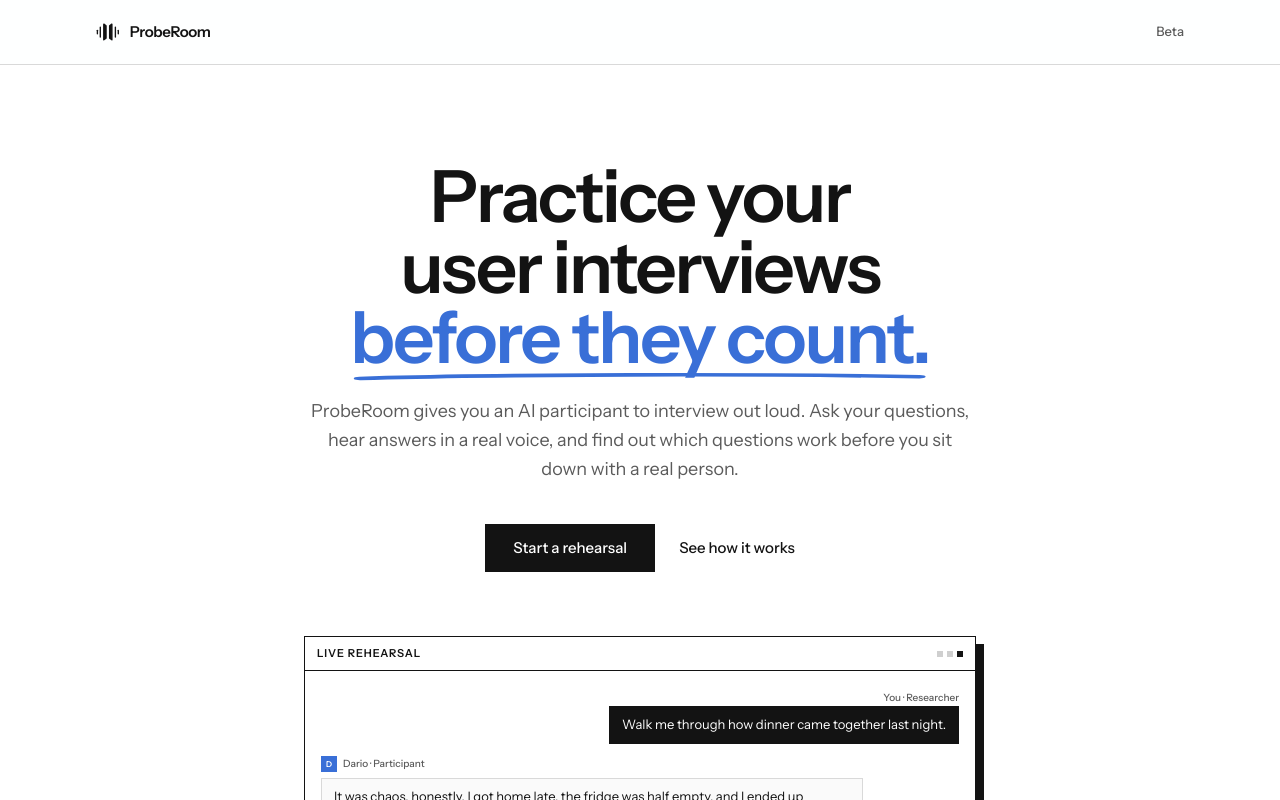
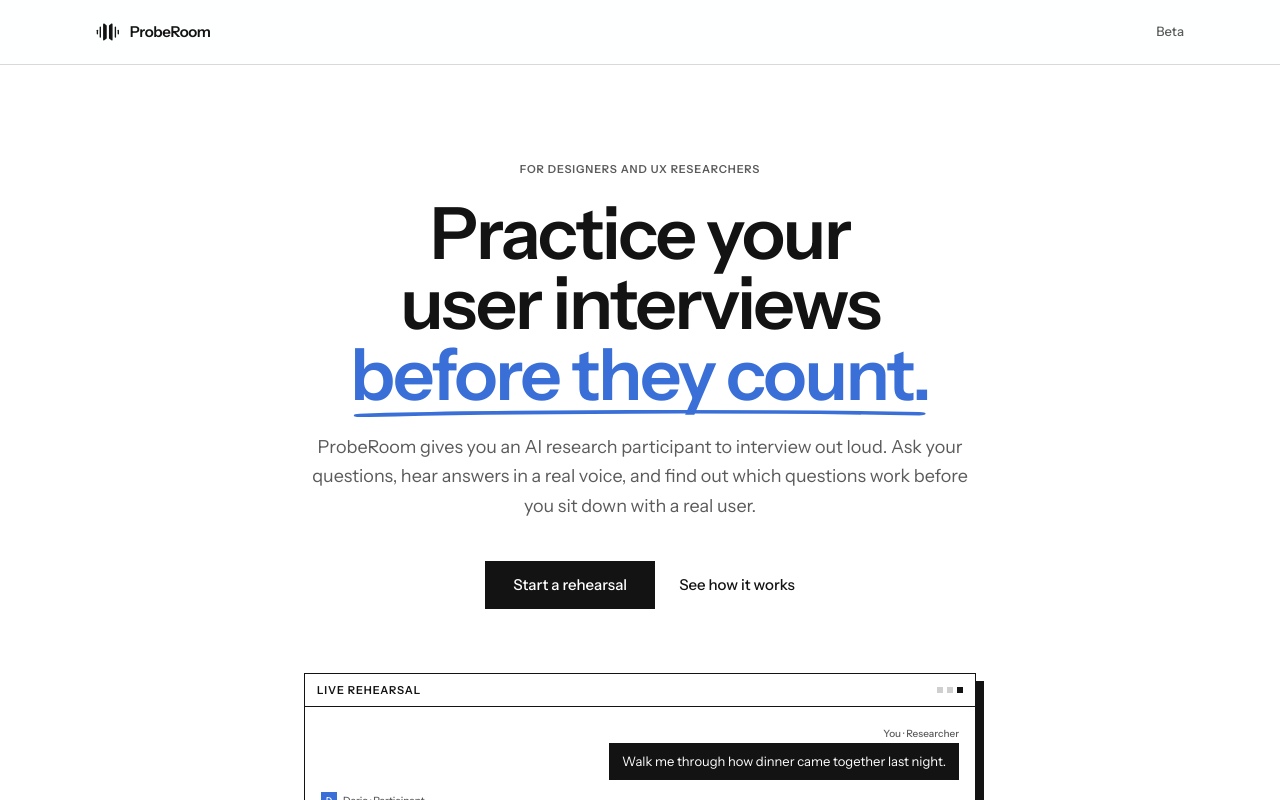
Before and after one commit to rishiashar/Personapilot, a Next.js app: page / in a window 1280 px wide. Shown: the top 800 px of the page. Built offline with nearby package versions, Linux system fonts and the light colour scheme.

Commit message:
copy: make landing explicitly about UX research interviews
Co-Authored-By: Devin AI <158243242+devin-ai-integration[bot]@users.noreply.github.com>

```diff
--- a/app/page.tsx
+++ b/app/page.tsx
@@ -90,7 +90,10 @@ export default function HomePage() {
           data-hero
           className="mx-auto flex w-full max-w-6xl flex-col items-center px-5 pt-16 pb-16 text-center sm:px-8 sm:pt-24 sm:pb-20"
         >
-          <h1 className="max-w-4xl text-5xl leading-[0.98] font-semibold tracking-[-0.03em] text-balance sm:text-6xl xl:text-7xl">
+          <p className="animate-hero-line caps text-muted-foreground">
+            For designers and UX researchers
+          </p>
+          <h1 className="mt-5 max-w-4xl text-5xl leading-[0.98] font-semibold tracking-[-0.03em] text-balance sm:text-6xl xl:text-7xl">
             <span className="animate-hero-line inline-block">
               Practice your user interviews
             </span>{" "}
@@ -115,9 +118,9 @@ export default function HomePage() {
             </span>
           </h1>
           <p className="animate-rise mt-6 max-w-2xl text-lg leading-relaxed text-muted-foreground [animation-delay:320ms]">
-            ProbeRoom gives you an AI participant to interview out loud. Ask
-            your questions, hear answers in a real voice, and find out which
-            questions work before you sit down with a real person.
+            ProbeRoom gives you an AI research participant to interview out
+            loud. Ask your questions, hear answers in a real voice, and find
+            out which questions work before you sit down with a real user.
           </p>
           <div className="animate-rise mt-10 flex flex-wrap items-center justify-center gap-6 [animation-delay:440ms]">
             <Button
@@ -239,7 +242,7 @@ export default function HomePage() {
               One last question
             </span>
             <p className="mt-5 max-w-3xl text-3xl leading-tight font-semibold tracking-[-0.02em] text-balance sm:text-5xl">
-              Your next real interview
+              Your next research interview
               <br />
               deserves a rehearsal.
             </p>
```
